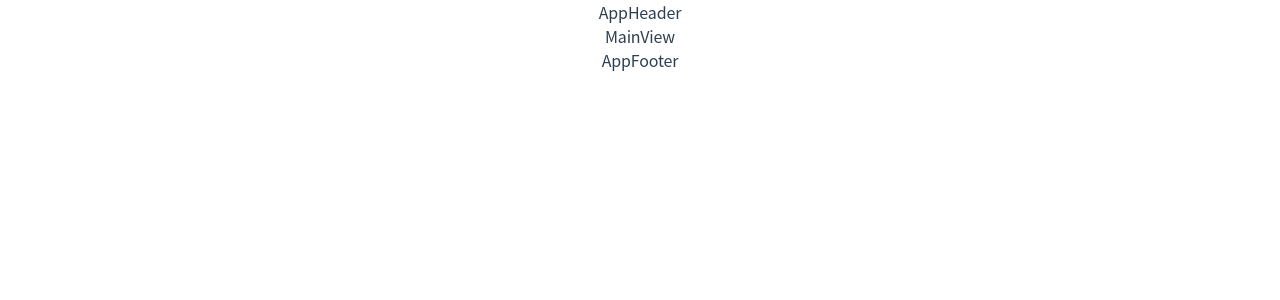
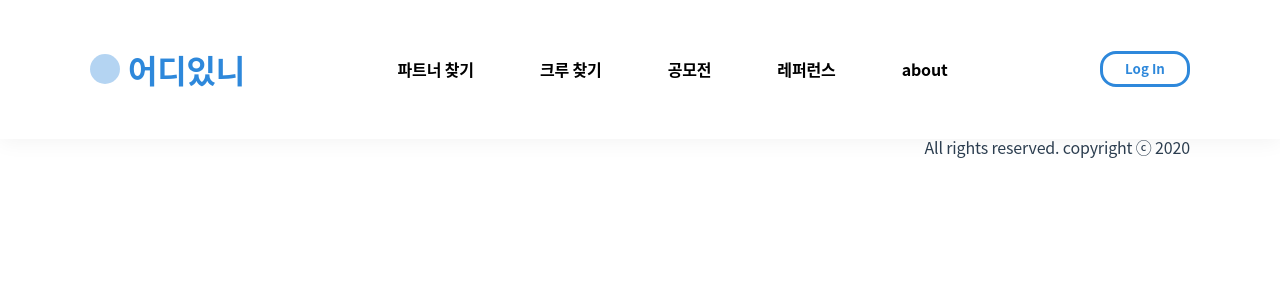
Before and after one commit to Double-Slash/5th-mini-team1-web, a Vue app in the folder front/: page / in a window 1280 px wide. Shown: the top 300 px of the page. Built offline with nearby package versions, Linux system fonts and the light colour scheme.

Commit message:
[추가] : Header, Footer 컴포넌트 추가

```diff
--- a/front/src/components/AppFooter.vue
+++ b/front/src/components/AppFooter.vue
@@ -1,13 +1,117 @@
 <template>
-  <div>AppFooter</div>
+  <footer>
+    <div class="footer-top">
+      <div class="top-content">
+        <router-link to="/" class="logo-wrapper">
+          <div class="logo-image"></div>
+          <h1>어디있니</h1>
+        </router-link>
+        <ul class="content-policy">
+          <li>서비스이용약관</li>
+          <li>개인정보처리방침</li>
+          <li>고객센터</li>
+        </ul>
+      </div>
+      <div class="top-buttom">
+        <div class="image-wrapper">
+          <img src="@/assets/svg/facebook.svg" />
+        </div>
+        <div class="image-wrapper">
+          <img src="@/assets/svg/instagram.svg" />
+        </div>
+        <div class="image-wrapper">
+          <img src="@/assets/svg/twitter.svg" />
+        </div>
+      </div>
+    </div>
+    <div class="footer-bottom">All rights reserved. copyright ⓒ 2020</div>
+  </footer>
 </template>
 
 <script>
-export default {
-
-};
+export default {};
 </script>
 
-<style>
+<style scoped>
+footer {
+  width: 1820px;
+  padding: 48px 0;
+  margin: 0 auto;
+}
 
+img {
+  width: 100%;
+  height: 100%;
+}
+
+.footer-top {
+  display: flex;
+  justify-content: space-between;
+  align-items: flex-end;
+}
+
+.top-content {
+  display: flex;
+}
+
+.logo-wrapper {
+  display: flex;
+  align-items: center;
+}
+
+.logo-image {
+  width: 30px;
+  height: 30px;
+  margin-right: 8px;
+  opacity: 0.36;
+  border-radius: 20px;
+  background-color: #2e88db;
+}
+
+h1 {
+  font-size: 32px;
+  font-weight: 800;
+  line-height: 1.33;
+  color: #2e88db;
+}
+
+.content-policy {
+  display: flex;
+  justify-content: space-between;
+  align-items: flex-end;
+  width: 300px;
+  margin-left: 48px;
+}
+
+.image-wrapper {
+  display: inline-flex;
+  justify-content: center;
+  align-items: center;
+  width: 24px;
+  height: 24px;
+  margin-left: 8px;
+}
+
+.footer-bottom {
+  margin-top: 20px;
+  text-align: right;
+}
+
+@media (max-width: 1919px) {
+  footer {
+    width: 1450px;
+  }
+}
+
+@media (max-width: 1440px) {
+  footer {
+    width: 1300px;
+  }
+}
+
+@media (max-width: 1312px) {
+  footer {
+    width: 1100px;
+  }
+}
 </style>
--- a/front/src/components/AppHeader.vue
+++ b/front/src/components/AppHeader.vue
@@ -1,13 +1,151 @@
 <template>
-  <div>AppHeader</div>
+  <header>
+    <div class="header-wrapper">
+      <router-link to="/" class="logo-wrapper">
+        <div class="logo-image"></div>
+        <h1>어디있니</h1>
+      </router-link>
+      <nav>
+        <router-link to="/">파트너 찾기</router-link>
+        <router-link to="/">크루 찾기</router-link>
+        <router-link to="/">공모전</router-link>
+        <router-link to="/">레퍼런스</router-link>
+        <router-link to="/">about</router-link>
+      </nav>
+      <aside>
+        <ul v-if="userInfo">
+          <li class="image-wrapper">
+            <img src="@/assets/svg/double-bookmark.svg" />
+          </li>
+          <li class="image-wrapper">
+            <img src="@/assets/svg/message.svg" />
+          </li>
+          <img :src="userInfo.src || null" class="image-wrapper user-image" />
+        </ul>
+        <button v-else="userInfo">Log In</button>
+      </aside>
+    </div>
+  </header>
 </template>
 
 <script>
 export default {
-
+  data() {
+    return {
+      userInfo: false, // dummy -> vuex로 변경 예정
+    };
+  },
+  // to do...
+  // 1.유저 정보가 있는지에 따라 우측 상단(로그인 버튼, 유저 프로필) 분기 처리
+  // 2.헤더를 fixed하고, 스크롤 위치에 따라 헤더 배경화면 색상 변경
 };
 </script>
 
-<style>
+<style scoped>
+header {
+  position: fixed;
+  top: 0;
+  left: 0;
+  width: 100%;
+  z-index: 1;
+  background: #ffffff;
+  box-shadow: 0 3px 20px 0 rgba(0, 0, 0, 0.05);
+}
 
+.header-wrapper {
+  display: flex;
+  justify-content: space-between;
+  align-items: center;
+  width: 1820px;
+  padding: 48px 0;
+  margin: 0 auto;
+}
+
+.logo-wrapper {
+  display: flex;
+  align-items: center;
+}
+
+.logo-image {
+  width: 30px;
+  height: 30px;
+  margin-right: 8px;
+  opacity: 0.36;
+  border-radius: 20px;
+  background-color: #2e88db;
+}
+
+h1 {
+  font-size: 32px;
+  font-weight: 800;
+  line-height: 1.33;
+  color: #2e88db;
+}
+
+nav {
+  display: flex;
+  justify-content: space-between;
+  width: 50%;
+  height: 100%;
+}
+
+nav > a:hover {
+  color: #2e88db;
+}
+
+a {
+  text-decoration: none;
+  font-size: 16px;
+  font-weight: bold;
+  color: black;
+}
+
+button {
+  width: 90px;
+  height: 36px;
+  border-radius: 16px;
+  border: solid 3px #2e88db;
+  color: #2e88db;
+  font-weight: bold;
+  line-height: 1.33;
+  background: none;
+}
+
+.image-wrapper {
+  display: inline-flex;
+  justify-content: center;
+  align-items: center;
+  width: 32px;
+  height: 32px;
+  margin-left: 24px;
+}
+
+.user-image {
+  border-radius: 50%;
+}
+
+img {
+  width: 100%;
+  height: 100%;
+  object-fit: contain;
+  border: none;
+}
+
+@media (max-width: 1919px) {
+  .header-wrapper {
+    width: 1450px;
+  }
+}
+
+@media (max-width: 1440px) {
+  .header-wrapper {
+    width: 1300px;
+  }
+}
+
+@media (max-width: 1312px) {
+  .header-wrapper {
+    width: 1100px;
+  }
+}
 </style>
```
